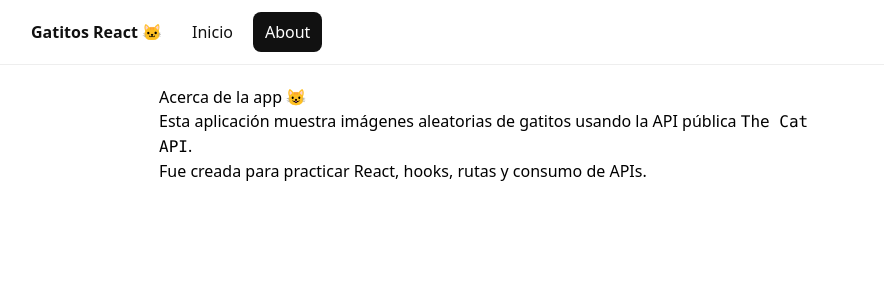
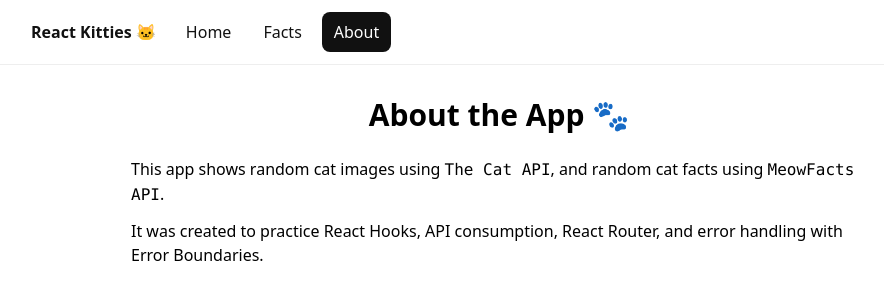
Before and after one commit to NicoleMorenoG/Proyecto5, a React (Vite) app: page /about in a window 1280 px wide. Shown: the top 300 px of the page, without its empty margins (141-1025 px from the left). Built offline with nearby package versions, Linux system fonts and the light colour scheme.

Commit message:
Se agrega sección Cat Facts y se traduce la aplicación completa al inglés

```diff
--- a/src/App.jsx
+++ b/src/App.jsx
@@ -3,6 +3,7 @@ import Navbar from "./components/Navbar"
 import Home from "./pages/Home"
 import About from "./pages/About"
 import ErrorBoundary from "./components/ErrorBoundary"
+import Facts from "./pages/Facts"
 
 export default function App() {
   return (
@@ -12,6 +13,7 @@ export default function App() {
         <Routes>
           <Route path="/" element={<Home />} />
           <Route path="/about" element={<About />} />
+          <Route path="/facts" element={<Facts />} />
         </Routes>
       </ErrorBoundary>
     </div>
--- a/src/components/ErrorBoundary.jsx
+++ b/src/components/ErrorBoundary.jsx
@@ -11,15 +11,15 @@ export default class ErrorBoundary extends React.Component {
     }
 
     componentDidCatch(error, errorInfo) {
-    console.error("Error capturado por ErrorBoundary:", error, errorInfo)
+    console.error("Error caught by ErrorBoundary:", error, errorInfo)
     }
 
     render() {
     if (this.state.hasError) {
         return (
         <div style={{ textAlign: "center", padding: 20, color: "red" }}>
-            <h2>⚠️ Ocurrió un error inesperado</h2>
-            <p>Por favor intenta recargar la página.</p>
+            <h2>⚠️ An unexpected error occurred</h2>
+            <p>Please try reloading the page.</p>
         </div>
         )
     }
--- a/src/components/Navbar.jsx
+++ b/src/components/Navbar.jsx
@@ -13,9 +13,10 @@ export default function Navbar() {
     <div style={{ borderBottom: "1px solid #eee", background: "#fff" }}>
         <nav style={{ maxWidth: 960, margin: "0 auto", padding: 12, display: "flex", gap: 8, alignItems: "center" }}>
         <Link to="/" style={{ fontWeight: 700, marginRight: 10, textDecoration: "none", color: "#111" }}>
-            Gatitos React 🐱
+            React Kitties 🐱
         </Link>
-        <NavLink to="/" style={linkStyle} end>Inicio</NavLink>
+        <NavLink to="/" style={linkStyle} end>Home</NavLink>
+        <NavLink to="/facts" style={linkStyle}>Facts</NavLink>
         <NavLink to="/about" style={linkStyle}>About</NavLink>
         </nav>
     </div>
--- a/src/pages/About.jsx
+++ b/src/pages/About.jsx
@@ -1,14 +1,12 @@
 export default function About() {
-
-
     return (
-    <div style={{ maxWidth: 720, margin: "0 auto", padding: 20 }}>
-        <h1>Acerca de la app 😺</h1>
-        <p>
-        Esta aplicación muestra imágenes aleatorias de gatitos usando la API pública <code>The Cat API</code>.
+    <div className="max-w-3xl mx-auto px-4 py-8">
+        <h1 className="text-3xl font-extrabold mb-6 text-center">About the App 🐾</h1>
+        <p className="mb-3">
+        This app shows random cat images using <code>The Cat API</code>, and random cat facts using <code>MeowFacts API</code>.
         </p>
         <p>
-        Fue creada para practicar React, hooks, rutas y consumo de APIs.
+        It was created to practice React Hooks, API consumption, React Router, and error handling with Error Boundaries.
         </p>
     </div>
     )
--- /dev/null
+++ b/src/pages/Facts.jsx
@@ -0,0 +1,30 @@
+import { useState, useEffect } from "react"
+
+export default function Facts() {
+    const [fact, setFact] = useState("Loading…")
+
+    const traerFact = () => {
+    fetch("https://meowfacts.herokuapp.com/")
+        .then(res => res.json())
+        .then(data => setFact(data.data[0]))
+        .catch(err => {
+        console.error(err)
+        setFact("Oops, something went wrong 🐾")
+        })
+    }
+
+    useEffect(() => { traerFact() }, [])
+
+    return (
+    <div className="max-w-xl mx-auto px-4 py-8 text-center">
+        <h1 className="text-2xl font-bold mb-4">😻 Random Cat Fact</h1>
+        <p className="text-gray-700 italic mb-6">{fact}</p>
+        <button
+        onClick={traerFact}
+        className="px-4 py-2 bg-indigo-600 text-white rounded hover:bg-indigo-700 transition"
+        >
+        Give me another fact 🐾
+        </button>
+    </div>
+    )
+}
--- a/src/pages/Home.jsx
+++ b/src/pages/Home.jsx
@@ -15,12 +15,11 @@ export default function Home() {
     return (
     <div className="min-h-screen bg-gray-50">
         <nav className="max-w-4xl mx-auto px-4 py-6">
-        {/* el Navbar ya lo tienes; este wrapper solo da márgenes */}
         </nav>
 
         <main className="max-w-4xl mx-auto px-4 pb-16 text-center">
         <h1 className="text-3xl font-extrabold mb-6">
-            🐱 Gatito random
+            🐱 Random Cat
         </h1>
 
         {gatito ? (
@@ -30,7 +29,7 @@ export default function Home() {
             className="mx-auto rounded-xl shadow max-w-md w-full max-h-[70vh] object-contain"
             />
         ) : (
-            <p className="text-gray-600">Cargando gatito...</p>
+            <p className="text-gray-600">Loading cat...</p>
         )}
 
         <div className="mt-6">
@@ -38,7 +37,7 @@ export default function Home() {
             onClick={traerGatito}
             className="px-4 py-2 rounded-lg bg-indigo-600 text-white hover:bg-indigo-700 active:scale-95 transition"
             >
-            Otro gatito 🐾
+            Another Cat 🐾
             </button>
         </div>
         </main>
```
